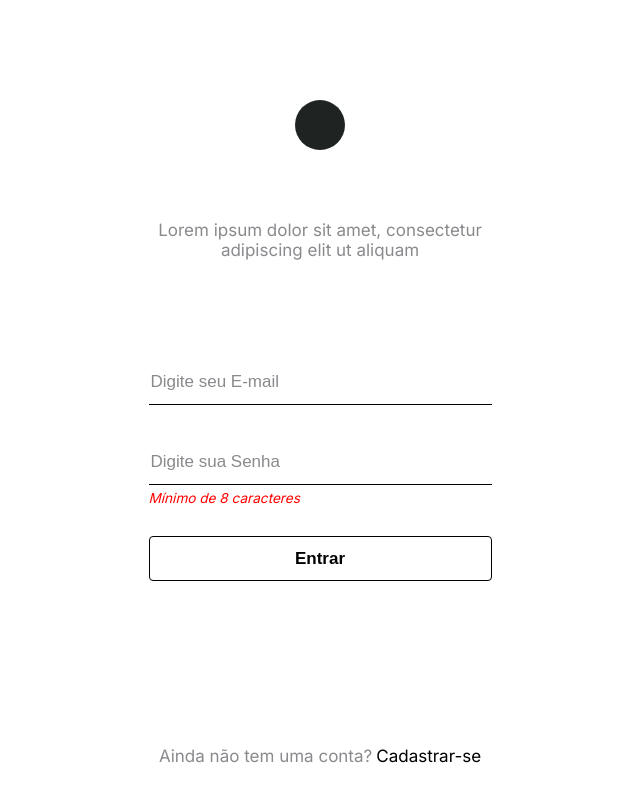
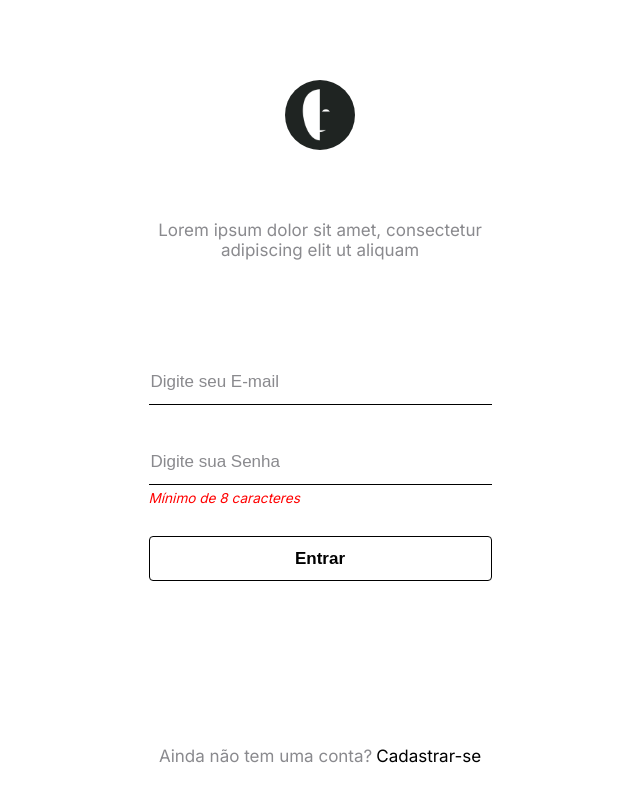
Before and after one commit to tiagogcastro/splash-frontend, a Next.js app: page /login/email in a window 1280 px wide. Shown: the top 802 px of the page, without its empty margins (320-960 px from the left). Built offline with nearby package versions, Linux system fonts and the light colour scheme.

Commit message:
static: Adicionei a logo da lavimco nas páginas iniciais

```diff
--- a/src/pages/index.tsx
+++ b/src/pages/index.tsx
@@ -7,7 +7,9 @@ export default function Login() {
   return (
     <>
       <div className={styles.container}>
-          <div className={styles.avatar}></div>
+          <div className={styles.avatar}>
+            <img src="/logo.png" alt="Logo" />
+          </div>
 
           <span>Lorem ipsum dolor sit amet, consectetur <br/> adipiscing elit ut aliquam</span>
 
--- a/src/pages/login/email.tsx
+++ b/src/pages/login/email.tsx
@@ -61,7 +61,9 @@ export default function LoginEmail() {
   return (
     <>
       <form className={styles.container} onSubmit={(e) => handleSubmit(e)}>
-          <div className={styles.avatar}></div>
+          <div className={styles.avatar}>
+            <img src="/logo.png" alt="Logo" />
+          </div>
 
           <span>Lorem ipsum dolor sit amet, consectetur <br/> adipiscing elit ut aliquam</span>
 
--- a/src/pages/signup.tsx
+++ b/src/pages/signup.tsx
@@ -7,7 +7,9 @@ export default function LoginNumber() {
   return (
     <>
       <div className={styles.container}>
-          <div className={styles.avatar}></div>
+          <div className={styles.avatar}>
+            <img src="/logo.png" alt="Logo" />
+          </div>
 
           <span>Lorem ipsum dolor sit amet, consectetur <br/> adipiscing elit ut aliquam</span>
 
--- a/src/styles/pages/login.module.scss
+++ b/src/styles/pages/login.module.scss
@@ -1,8 +1,12 @@
 .avatar{
-  width: 50px;
-  height: 50px;
-  border-radius: 50px;
-  background-color: var(--secondary-dark);
+  width: 70px;
+  height: 70px;
+  border-radius: 50%;
+
+  img {
+    width: 100%;
+    border-radius: 50%;
+  }
 }
 
 
@@ -10,7 +14,7 @@
   display: flex;
   flex-direction: column;
   align-items: center;
-  margin-top: 100px;
+  margin-top: 80px;
 
   span{
     text-align: center;
@@ -31,7 +35,7 @@
     outline: none;
 
     margin-top: 90px;
-    margin-bottom:50px;
+    margin-bottom: 50px;
 
     font-size: 17px;
 
--- a/src/styles/pages/loginEmail.module.scss
+++ b/src/styles/pages/loginEmail.module.scss
@@ -1,15 +1,19 @@
 .avatar{
-  width: 50px;
-  height: 50px;
-  border-radius: 50px;
-  background-color: var(--secondary-dark);
+  width: 70px;
+  height: 70px;
+  border-radius: 50%;
+
+  img {
+    width: 100%;
+    border-radius: 50%;
+  }
 }
 
 .container{
   display: flex;
   flex-direction: column;
   align-items: center;
-  margin-top: 100px;
+  margin-top: 80px;
 
   span{
     text-align: center;
--- a/src/styles/pages/signup.module.scss
+++ b/src/styles/pages/signup.module.scss
@@ -1,8 +1,12 @@
 .avatar{
-  width: 50px;
-  height: 50px;
-  border-radius: 50px;
-  background-color: var(--secondary-dark);
+  width: 70px;
+  height: 70px;
+  border-radius: 50%;
+
+  img {
+    width: 100%;
+    border-radius: 50%;
+  }
 }
 
 
@@ -10,7 +14,7 @@
   display: flex;
   flex-direction: column;
   align-items: center;
-  margin-top: 100px;
+  margin-top: 80px;
 
   span{
     text-align: center;
@@ -31,7 +35,7 @@
     outline: none;
 
     margin-top: 90px;
-    margin-bottom:50px;
+    margin-bottom: 50px;
 
     font-size: 17px;
 
```
Also changed, not shown: public/logo.png (added), public/logo_white.png (added).
